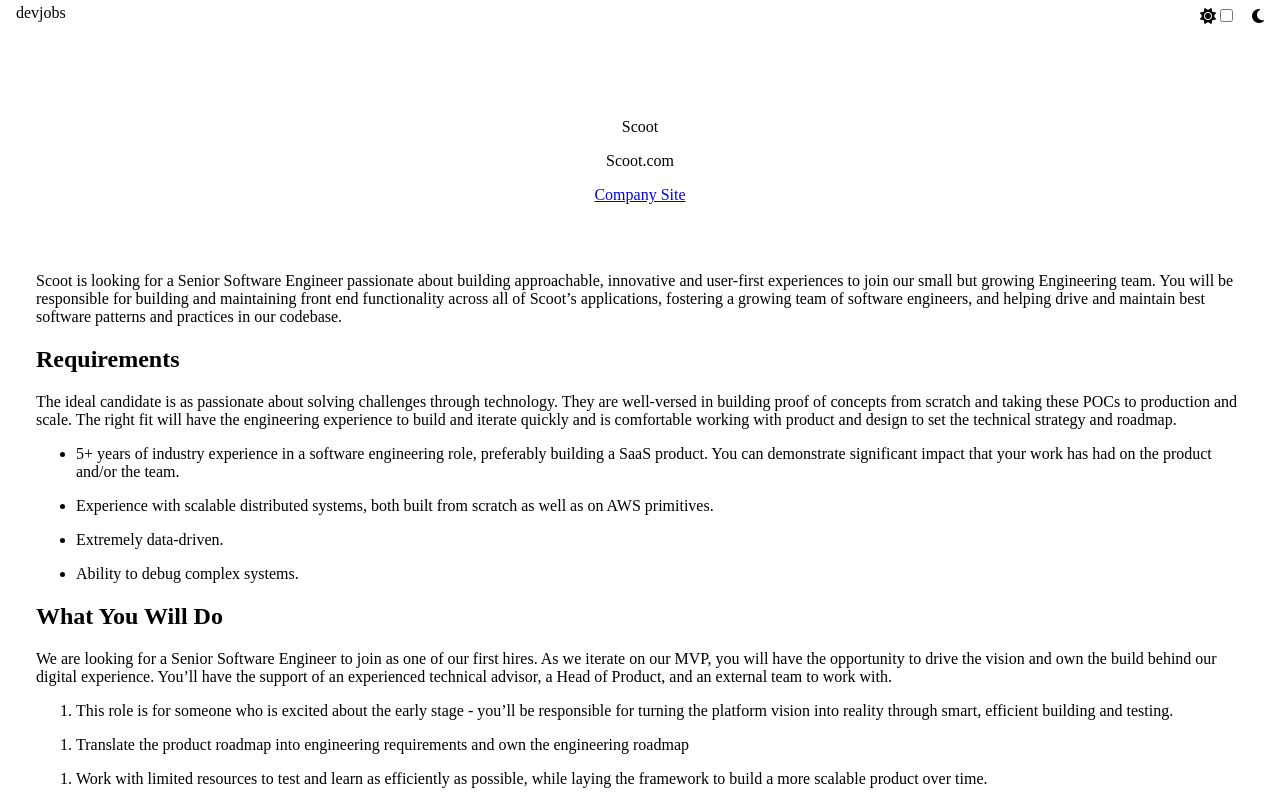
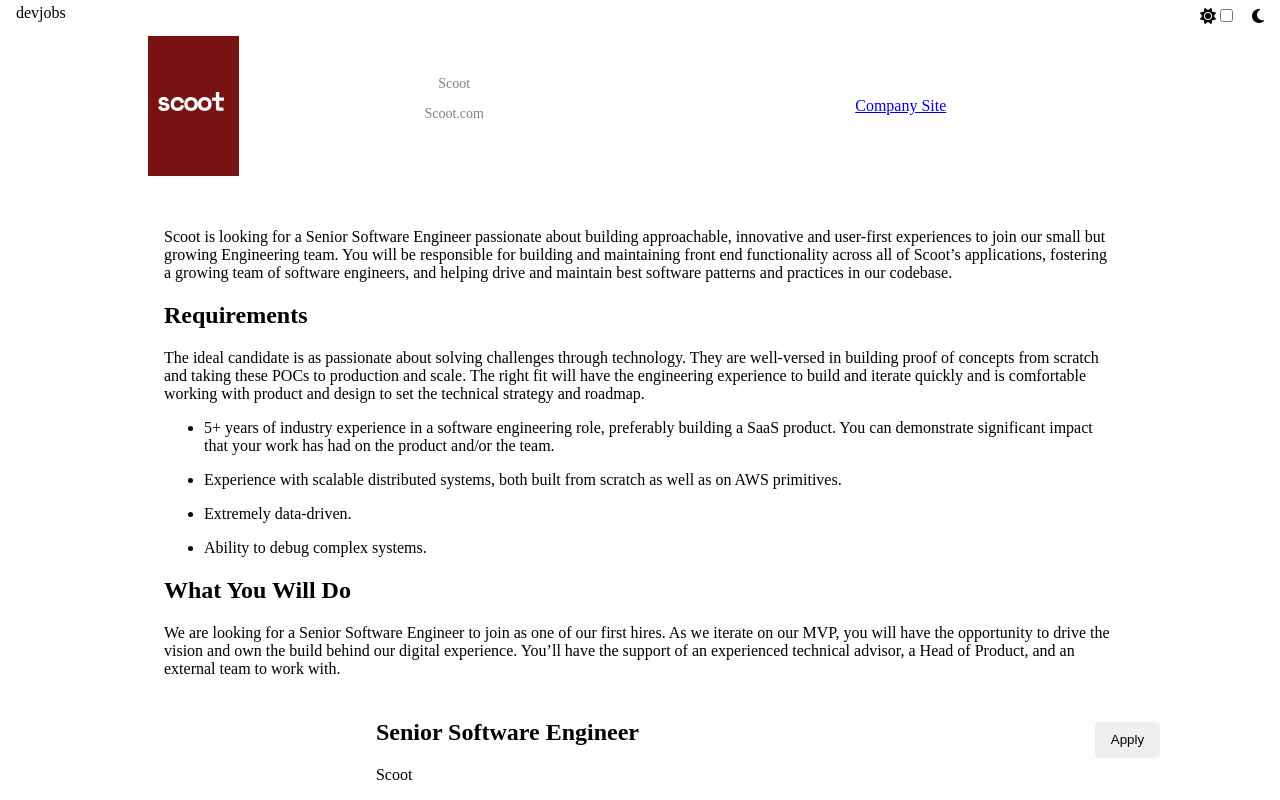
Before and after one commit to mrStefanJ/devjobs-web-app, an Angular app: page /job/detail/1 in a window 1280 px wide. Shown: the top 800 px of the page. Built offline with nearby package versions, Linux system fonts and the light colour scheme; data requests are answered from the project's data file.

Commit message:
fix job-detail style

```diff
--- a/src/app/job-detail/job-detail.component.scss
+++ b/src/app/job-detail/job-detail.component.scss
@@ -1,27 +1,83 @@
 @import "../../assets/style/variables";
 
-.job-detail__container{
+.job-detail__container {
   display: flex;
   flex-direction: column;
+  @media (min-width: $breakpoint-table) {
+    width: 80%;
+    flex-wrap: nowrap;
+    margin: 0 auto;
+  }
 
-    .container--company{
+  .container--company {
     height: auto;
     margin: 10px 20px;
-        .card{
+    .card {
       text-align: center;
+      display: flex;
+      flex-direction: column;
+      padding: 0;
+      position: relative;
+
+      @media (min-width: $breakpoint-table) {
+        flex-direction: row;
       }
-        .logo{
-            width: 50px;
-            height: 50px;
+    }
+    .logo {
+      width: 60px;
+      height: 40px;
+      background-color: #791313;
+      position: absolute;
+      left: 40%;
+      top: -18%;
+      @media (min-width: $breakpoint-table) {
+        width: 100px;
+        position: relative;
+        height: auto;
+        left: 0;
+      }
+
+      img {
+        position: absolute;
+        top: 34%;
+        right: 16%;
+        @media (min-width: $breakpoint-table) {
+          top: 40%;
+          right: 16%;
+          height: 20px;
+        }
       }
     }
 
-    .container--job-describe{
+    .company-link {
+      height: 140px;
+      @media (min-width: $breakpoint-table) {
+        display: flex;
+        flex-direction: row;
+        flex-wrap: nowrap;
+        align-items: center;
+        width: 100%;
+        justify-content: space-around;
+      }
+      .company {
+        h3 {
+          margin-bottom: 0;
+        }
+        p {
+          margin-top: 0;
+          color: grey;
+          font-size: 14px;
+        }
+      }
+    }
+  }
+
+  .container--job-describe {
     margin: 10px 20px;
   }
 }
 
-.container__job-apply{
+.container__job-apply {
   display: flex;
   flex-direction: column;
   width: 100%;
@@ -29,24 +85,26 @@
   background-color: #ffffff;
   text-align: center;
 
-    @media(min-width: $breakpoint-table){
+  @media (min-width: $breakpoint-table) {
     flex-direction: row;
-        justify-content: space-between;
+    justify-content: space-around;
     align-items: center;
+    position: fixed;
+    bottom: 0;
   }
 
-    .company{
+  .company {
     margin-top: 10px;
 
-        @media(min-width: $breakpoint-table){
+    @media (min-width: $breakpoint-table) {
       text-align: left;
       margin-left: 20px;
     }
   }
 
-    .btn-apply{
+  .btn-apply {
     margin-bottom: 10px;
-        @media(min-width: $breakpoint-table){
+    @media (min-width: $breakpoint-table) {
       margin-right: 20px;
     }
   }
```
Lines whose indentation alone changed are shown as unchanged.
